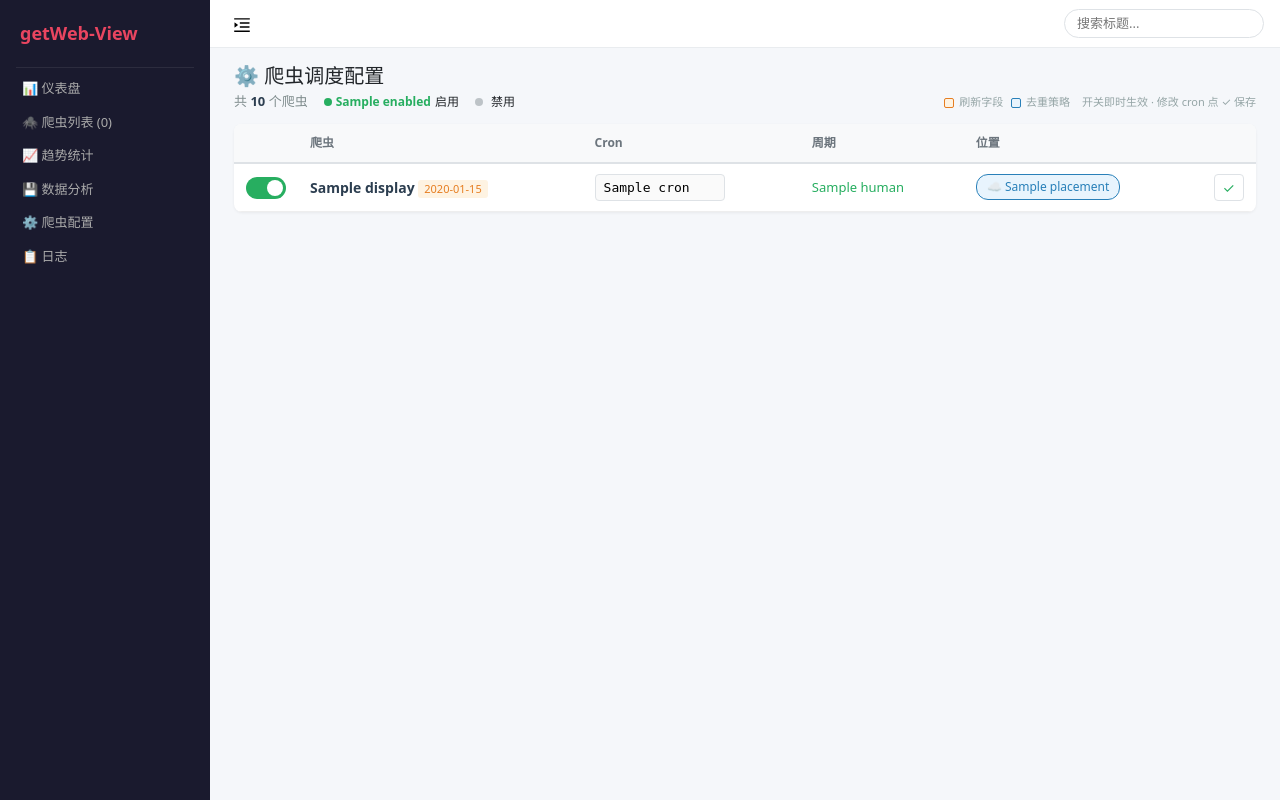
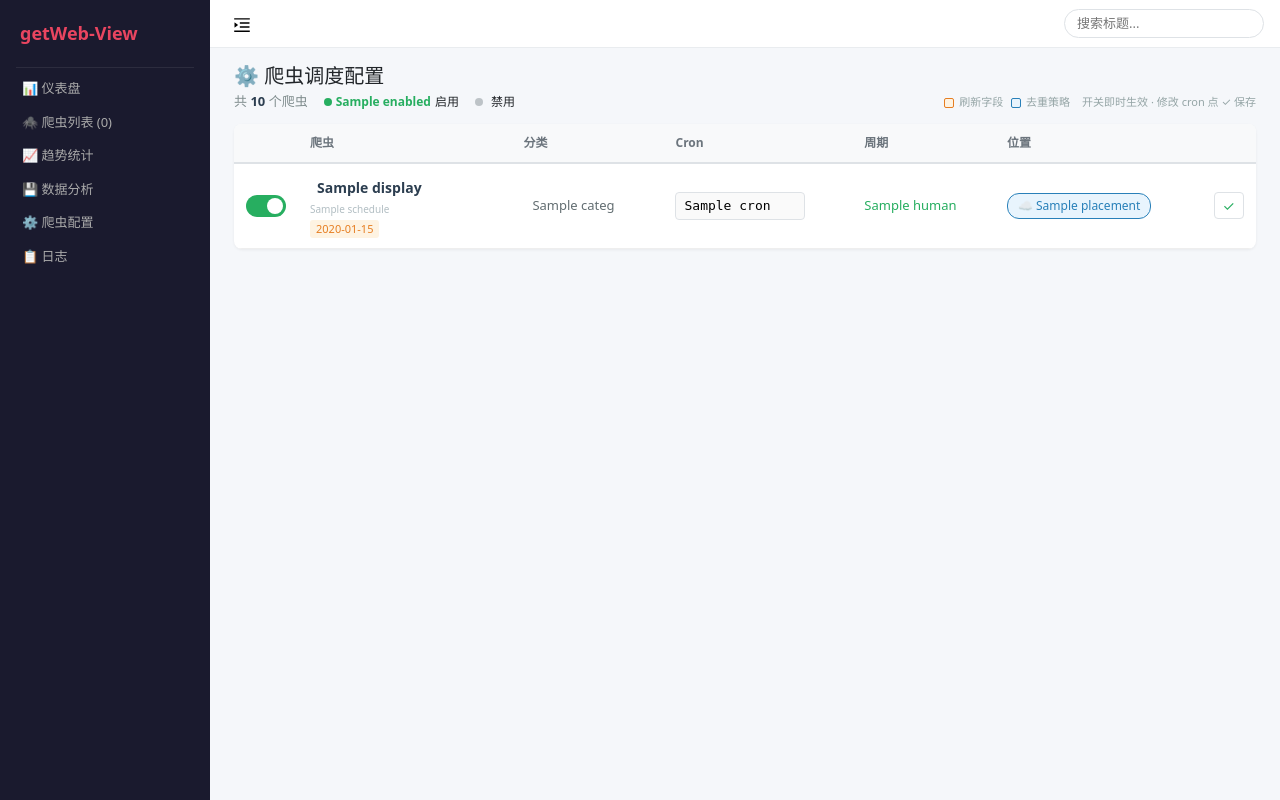
Before and after one commit to flyklmwl/getWeb-View, a Flask app: template templates/config.html in a window 1280 px wide. Run offline with Flask 3, Linux system fonts and the light colour scheme; the template is opened without the code that fills it: most values are stand-ins (such as "Sample title", 1, 10 or a date in 2020); data that the repository does not hold is empty.

Commit message:
功能增强：爬虫配置页支持编辑显示名与分类（写回 labels.yaml 即时生效）
app.py：/config 新增 update_display / update_category——round-trip 校验通过后原地写 labels.yaml，清 _labels_cache 即时生效，不碰 config.yaml 与 .reload
config.html：显示名改为内联编辑（下方小字显示原始 collection 名）+ 新增「分类」列（datalist 提示既有分类，清空回落未分类/原始名）
docker-compose.yml：labels.yaml 挂载 :ro → :rw（容器需 force-recreate）

```diff
--- a/app.py
+++ b/app.py
@@ -943,6 +943,43 @@ def crawler_config():
     if request.method == "POST":
         action = request.form.get("action", "")
 
+        # ── 标签编辑：写 labels.yaml，不碰 config.yaml / .reload（立即生效，无需热加载） ──
+        if action in ("update_display", "update_category"):
+            if not os.path.isfile(LABELS_PATH):
+                return {"error": "labels.yaml 未找到"}, 500
+            name = request.form.get("name", "")
+            if not name or not re.fullmatch(r"[A-Za-z0-9_]+", name):
+                return {"error": "非法爬虫名"}, 400
+            value = (request.form.get("value") or "").strip()
+            if len(value) > 30:
+                return {"error": "内容过长（≤30 字符）"}, 400
+
+            with open(LABELS_PATH) as f:
+                raw = f.read()
+            labels = yaml.safe_load(raw) or {}
+            labels.setdefault(name, {})
+            if action == "update_display":
+                if value:
+                    labels[name]["display"] = value
+                else:
+                    labels[name].pop("display", None)   # 清空 = 回落原始名
+            else:
+                if value:
+                    labels[name]["category"] = value
+                else:
+                    labels[name].pop("category", None)  # 清空 = 回落「未分类」
+            if not labels[name]:
+                labels.pop(name)  # 两个键都空了就删掉整个条目
+
+            out = yaml.dump(labels, allow_unicode=True, default_flow_style=False, sort_keys=False)
+            yaml.safe_load(out)  # round-trip 校验：解析失败会抛异常，绝不落盘坏文件
+            with open(LABELS_PATH, "w") as f:   # 原地写：单文件 bind mount 不换 inode
+                f.write(out)
+
+            global _labels_cache
+            _labels_cache = None  # 清进程缓存，仪表盘/侧边栏下次渲染即生效
+            return {"ok": True}
+
         if not os.path.isfile(CONFIG_PATH):
             return {"error": "配置文件未找到"}, 500
 
@@ -1032,6 +1069,7 @@ def crawler_config():
             is_configured = name in crawlers_cfg
             schedules_list.append({
                 "name": name, "display": display_name(name),
+                "category": category_of(name),
                 "cron": clean_cron,
                 "cron_raw": cron_expr,
                 "human": _cron_to_human(clean_cron),
@@ -1050,7 +1088,9 @@ def crawler_config():
         error = f"配置文件未找到：{CONFIG_PATH}"
 
     schedules_list.sort(key=lambda s: s["freq"], reverse=True)
-    return render_template("config.html", schedules=schedules_list, stats=stats, error=error)
+    existing_categories = sorted({s["category"] for s in schedules_list if s["category"] != "未分类"})
+    return render_template("config.html", schedules=schedules_list, stats=stats,
+                           error=error, existing_categories=existing_categories)
 
 
 @app.route("/api/today")
--- a/docker-compose.yml
+++ b/docker-compose.yml
@@ -15,7 +15,7 @@ services:
       - /opt/getweb/logs:/getweb-logs:ro
       - /opt/getweb/config.yaml:/getweb-config.yaml:rw
       - /opt/getweb/.reload:/getweb-reload
-      - /opt/getweb/labels.yaml:/getweb-labels/labels.yaml:ro
+      - /opt/getweb/labels.yaml:/getweb-labels/labels.yaml:rw
     networks:
       - web_net
 
--- a/templates/config.html
+++ b/templates/config.html
@@ -34,6 +34,7 @@
             <tr>
                 <th style="width:36px"></th>
                 <th>爬虫</th>
+                <th>分类</th>
                 <th>Cron</th>
                 <th>周期</th>
                 <th>位置</th>
@@ -51,7 +52,10 @@
                     </label>
                 </td>
                 <td class="config-name">
-                    {{ s.display }}
+                    <input class="display-input" id="display-{{ s.name }}"
+                           value="{{ s.display }}" title="{{ s.name }}"
+                           onkeydown="if(event.key==='Enter')saveLabel('{{ s.name }}','update_display',this)">
+                    <div class="config-rawname">{{ s.name }}</div>
                     {% if s.update_fields %}
                     <div class="config-tag tag-update">{{ s.update_fields|join(', ') }}</div>
                     {% elif s.dedup_key == '无去重' %}
@@ -59,6 +63,16 @@
                     {% elif s.dedup_key and s.dedup_key != 'link' %}
                     <div class="config-tag tag-dedup">{{ s.dedup_key }}</div>
                     {% endif %}
+                </td>
+                <td>
+                    <input class="cat-input" id="cat-{{ s.name }}" list="cat-options"
+                           value="{{ s.category }}" placeholder="未分类"
+                           onkeydown="if(event.key==='Enter')saveLabel('{{ s.name }}','update_category',this)">
+                    <datalist id="cat-options">
+                        {% for c in existing_categories %}
+                        <option value="{{ c }}"></option>
+                        {% endfor %}
+                    </datalist>
                 </td>
                 <td>
                     <input class="cron-input" id="cron-{{ s.name }}"
@@ -127,6 +141,23 @@
 .placement-local:hover { background: #d5dbdb; }
 .placement-worker { background: #e8f4fd; color: #2980b9; border: 1px solid #2980b9; }
 .placement-worker:hover { background: #2980b9; color: #fff; }
+
+/* Display / Category inputs */
+.display-input {
+    font-family: inherit; font-size: 14px; font-weight: 600; color: #2c3e50;
+    border: 1px solid transparent; border-radius: 4px; padding: 2px 6px;
+    width: 150px; outline: none; transition: .15s; background: transparent;
+}
+.display-input:hover { border-color: #dee2e6; }
+.display-input:focus { border-color: #e94560; background: #fff; }
+.config-rawname { font-size: 10px; color: #b2bec3; font-weight: 400; margin-top: 1px; }
+.cat-input {
+    font-size: 13px; color: #636e72;
+    border: 1px solid transparent; border-radius: 4px; padding: 3px 8px;
+    width: 100px; outline: none; transition: .15s; background: transparent;
+}
+.cat-input:hover { border-color: #dee2e6; }
+.cat-input:focus { border-color: #e94560; background: #fff; }
 
 /* Cron input */
 .cron-input {
@@ -242,6 +273,19 @@ function saveCron(name) {
     });
 }
 
+function saveLabel(name, action, input) {
+    var value = input.value.trim();
+    input.classList.add('saving');
+    postForm({ action: action, name: name, value: value }).then(function(res){
+        input.classList.remove('saving');
+        if (res.ok) {
+            toast('✅ ' + (action === 'update_display' ? '显示名' : '分类') + '已保存');
+        } else {
+            toast('❌ ' + (res.error || '保存失败'));
+        }
+    });
+}
+
 function cronToHuman(expr) {
     var parts = expr.trim().split(/\s+/);
     if (parts.length !== 5) return expr;
```
